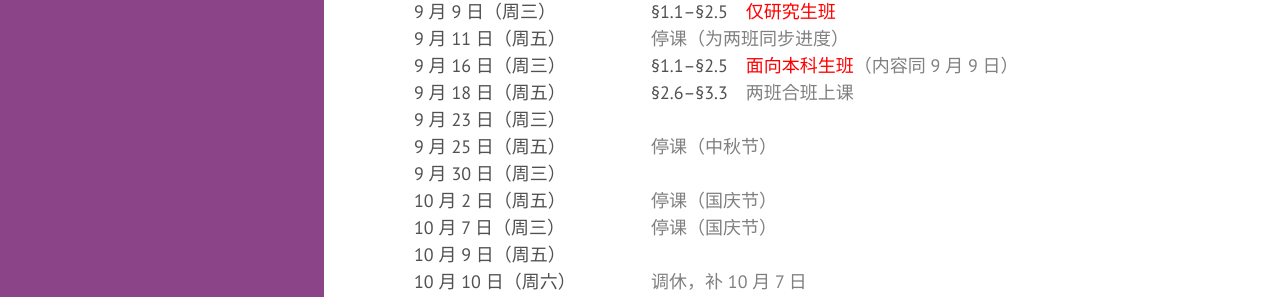
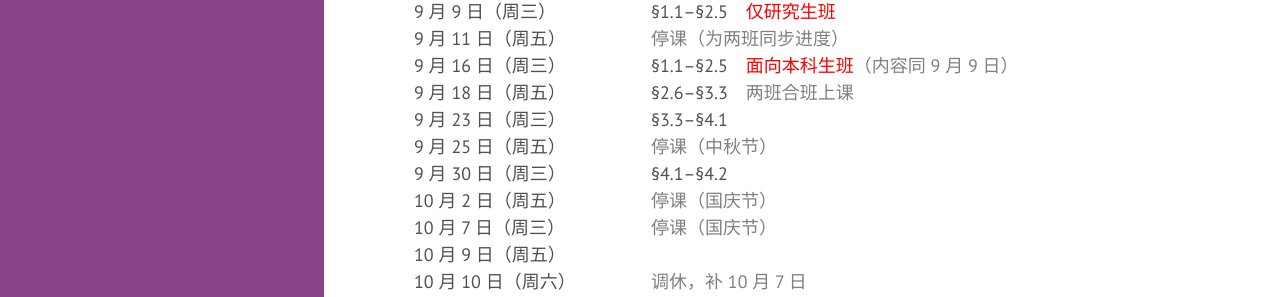
Before and after one commit to yilu/personal_site, a Jekyll site: the page built from teaching/AS2026/GT/index.md, in a window 1280 px wide and 900 px high, scrolled down 1194 px. Shown: the part 152-449 px from the top of the window. Built offline with Jekyll 4.4.1, drawn with Linux system fonts in a browser that asks for light colours.

Commit message:
docs(GT): record September 23 and 30 lecture coverage

```diff
--- a/teaching/AS2026/GT/index.md
+++ b/teaching/AS2026/GT/index.md
@@ -51,9 +51,9 @@ title: Group Theory and its Applications
 | 9 月 11 日（周五） | <span style="color: gray">停课（为两班同步进度）</span> |
 | 9 月 16 日（周三） | §1.1–§2.5　<span style="color: red">面向本科生班</span><span style="color: gray">（内容同 9 月 9 日）</span> |
 | 9 月 18 日（周五） | §2.6–§3.3　<span style="color: gray">两班合班上课</span> |
-| 9 月 23 日（周三） |  |
+| 9 月 23 日（周三） | §3.3–§4.1 |
 | 9 月 25 日（周五） | <span style="color: gray">停课（中秋节）</span> |
-| 9 月 30 日（周三） |  |
+| 9 月 30 日（周三） | §4.1–§4.2 |
 | 10 月 2 日（周五） | <span style="color: gray">停课（国庆节）</span> |
 | 10 月 7 日（周三） | <span style="color: gray">停课（国庆节）</span> |
 | 10 月 9 日（周五） |  |
```
